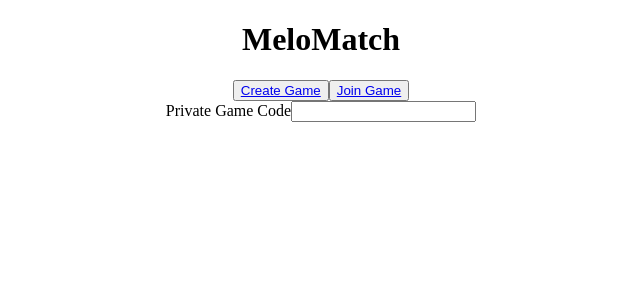
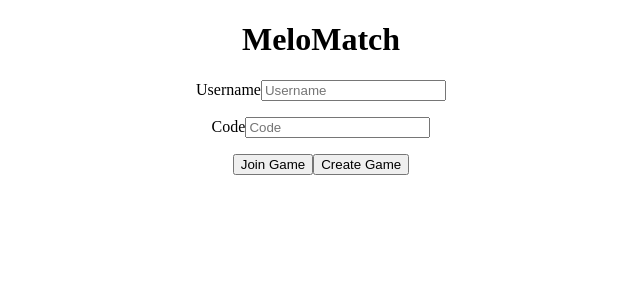
Before and after one commit to ahmad-ghadban/SongMatchGame, a React (Create React App) app in the folder songmatchgame/: page / in a window 1280 px wide. Shown: the top 300 px of the page, without its empty margins (319-959 px from the left). Built offline with nearby package versions, Linux system fonts and the light colour scheme.

Commit message:
added welcome page validation

```diff
--- a/songmatchgame/src/components/LobbyPage/LobbyPage.js
+++ b/songmatchgame/src/components/LobbyPage/LobbyPage.js
@@ -1,4 +1,4 @@
-import React, { useState } from "react";
+import React from "react";
 import { Link } from "react-router-dom";
 
 function LobbyPage() {
--- a/songmatchgame/src/components/WelcomePage/WelcomePage.js
+++ b/songmatchgame/src/components/WelcomePage/WelcomePage.js
@@ -1,27 +1,94 @@
-import React, { useState } from "react";
-import { Link } from "react-router-dom";
+import React from "react";
+import { useNavigate } from "react-router-dom";
+import { useState } from "react";
 
 function WelcomePage() {
-  const message = () => {
-    console.log("Create Game Button");
+  const navigate = useNavigate();
+  const initialValues = { username: "", code: "" };
+  const [formValues, setFormValues] = useState(initialValues);
+  const [formErrors, setFormErrors] = useState({});
+
+  const handleChange = (e) => {
+    const { name, value } = e.target;
+    setFormValues({ ...formValues, [name]: value });
   };
+
+  const handleSubmitJoin = (e) => {
+    e.preventDefault();
+    setFormErrors(validateJoin(formValues));
+  };
+
+  const handleSubmitCreate = (e) => {
+    e.preventDefault();
+    setFormErrors(validateCreate(formValues));
+  };
+
+  const validateCreate = (values) => {
+    const errors = {};
+    if (!values.username) {
+      errors.username = "Username is required!";
+    }
+    console.log(errors);
+    if (Object.keys(errors).length === 0) {
+      localStorage.removeItem("code");
+      localStorage.setItem("username", formValues.username);
+      navigate("/lobby");
+    }
+    return errors;
+  };
+
+  const validateJoin = (values) => {
+    const errors = {};
+    if (!values.username) {
+      errors.username = "Username is required!";
+    }
+    if (!values.code) {
+      errors.code = "Code is required";
+    } else if (values.code.length !== 6) {
+      errors.code = "Code must be equal to 6 characters";
+    }
+    console.log(errors);
+    if (Object.keys(errors).length === 0) {
+      localStorage.setItem("code", formValues.code);
+      localStorage.setItem("username", formValues.username);
+      navigate("/lobby");
+    }
+    return errors;
+  };
+
   return (
     <div className="App">
       <h1>MeloMatch</h1>
-      <button onClick={message}>
-        {" "}
-        <Link to="/lobby">Create Game</Link>{" "}
-      </button>
-      <button onClick={message}>
-        {" "}
-        <Link to="/lobby">Join Game</Link>{" "}
-      </button>
-      <form>
-        <label>
-          Private Game Code
-          <input type="text" />
-        </label>
-      </form>
+      <div>
+        <form>
+          <div>
+            <div>
+              <label>Username</label>
+              <input
+                type="text"
+                name="username"
+                placeholder="Username"
+                value={formValues.username}
+                onChange={handleChange}
+              />
+            </div>
+            <p>{formErrors.username}</p>
+            <div>
+              <label>Code</label>
+              <input
+                type="text"
+                name="code"
+                placeholder="Code"
+                value={formValues.code}
+                onChange={handleChange}
+              />
+            </div>
+            <p>{formErrors.code}</p>
+            <button onClick={handleSubmitJoin}> Join Game</button>
+            <button onClick={handleSubmitCreate}>Create Game</button>
+          </div>
+        </form>
+      </div>
     </div>
   );
 }
```
